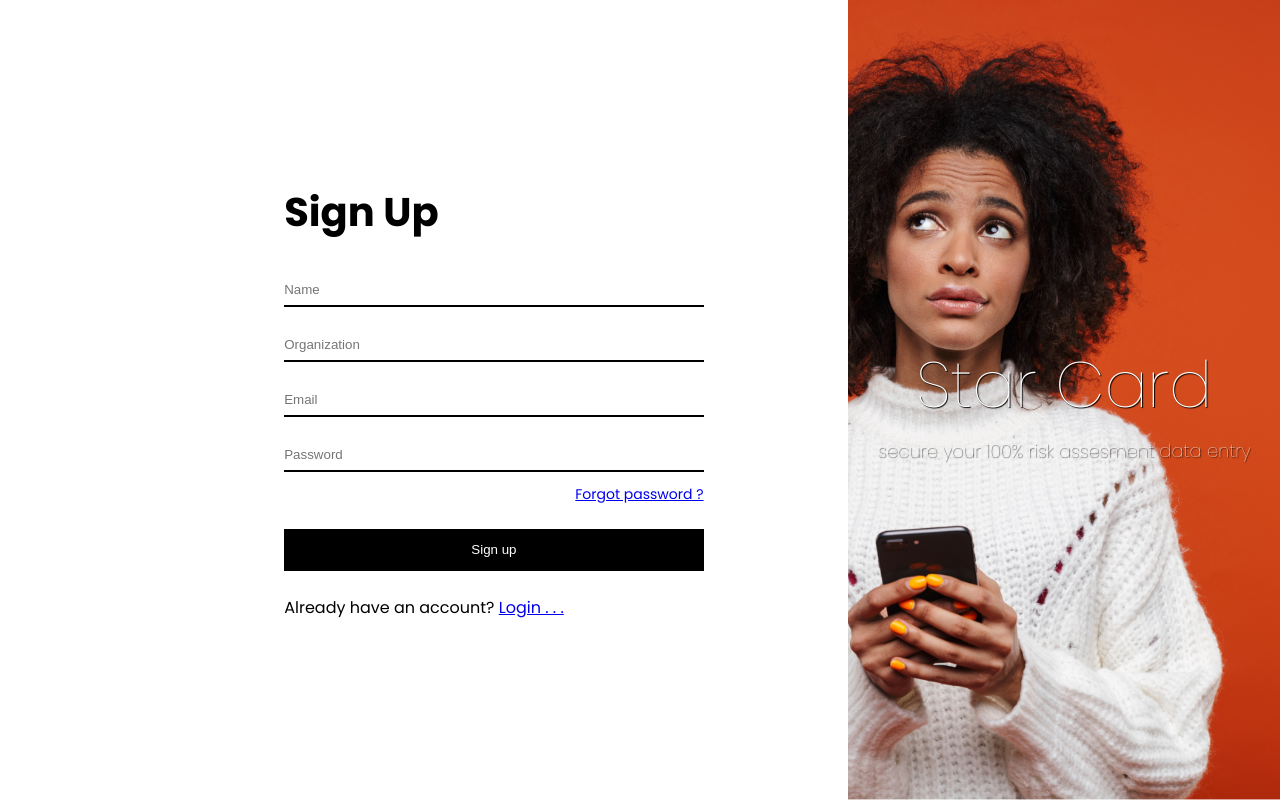
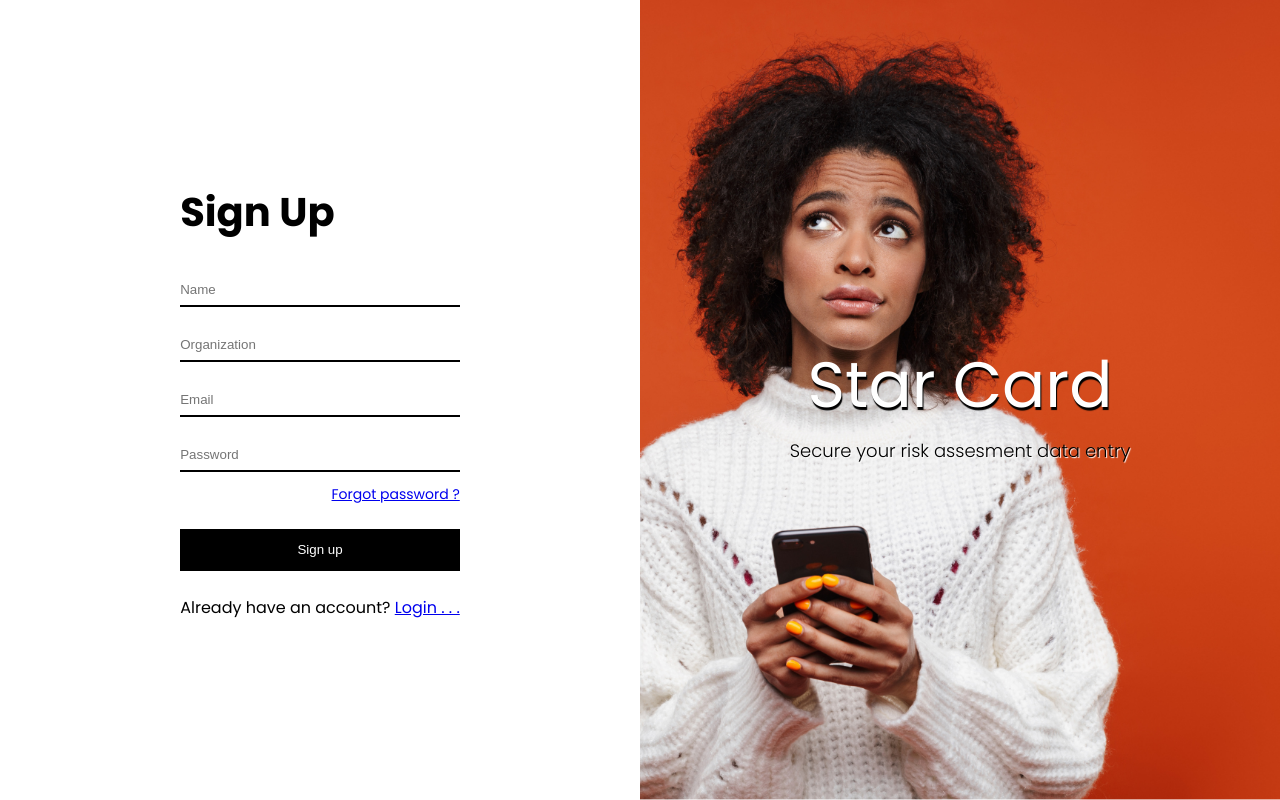
Before and after one commit to Fiewor/star-card, a React (Create React App) app in the folder client/: page /signup in a window 1280 px wide. Built offline with nearby package versions, Linux system fonts and the light colour scheme.

Commit message:
minor changes to login/signup page

```diff
--- a/client/src/components/Login.css
+++ b/client/src/components/Login.css
@@ -4,7 +4,7 @@
 .login-bg {
     /* flex: 2; */
     height: 100vh;
-    width: 50%;
+    width: 100%;
     background: url('../assets/bg_login.png') no-repeat center center/cover;
 }
 
@@ -21,13 +21,13 @@
     font-size: 4rem;
     font-weight: 400;
     color: #fff;
-    text-shadow: 1px 2px 1px #000;
+    text-shadow: 1px 3px 1px #000;
 }
 
 .login-bg div p {
     font-weight: 300;
-    text-shadow: 1px 2px 1px #fff;
-    font-size: 1.2em;
+    text-shadow: 1px 1px 1px #fff;
+    font-size: 18px;
     color: #000;
 }
 
@@ -59,7 +59,7 @@
 }
 
 .login-form div form {
-    width: 150%;
+    width: 100%;
 }
 
 .login-form div form input {
--- a/client/src/components/Signup.css
+++ b/client/src/components/Signup.css
@@ -4,7 +4,7 @@
 .signup-bg {
     /* flex: 2; */
     height: 100vh;
-    width: 60%;
+    width: 100%;
     background: url('../assets/bg_login.png') no-repeat center center/cover;
 }
 
@@ -19,14 +19,15 @@
 
 .signup-bg div h3 {
     font-size: 4rem;
-    font-weight: 100;
-    text-shadow: 1px 1px 1px #000;
+    font-weight: 400;
+    text-shadow: 1px 3px 1px #000;
 }
 
 .signup-bg div p {
-    font-weight: 100;
-    text-shadow: 1px 1px 1px #000;
+    font-weight: 300;
+    text-shadow: 1px 1px 1px #fff;
     font-size: 18px;
+    color: #000;
 }
 
 .signup-container {
@@ -36,7 +37,6 @@
 }
 
 .signup-form {
-    margin: auto 4rem;
     width: 100%;
     display: flex;
     justify-content: center;
@@ -58,7 +58,7 @@
 }
 
 .signup-form div form {
-    width: 150%;
+    width: 100%;
 }
 
 .signup-form div form input {
--- a/client/src/pages/Signup.js
+++ b/client/src/pages/Signup.js
@@ -72,7 +72,7 @@ const Signup = () => {
                                 Star Card
                             </h3>
                             <p>
-                                secure your 100% risk assesment data entry
+                                Secure your risk assesment data entry
                             </p>
                         </div>
                     </div>
```
